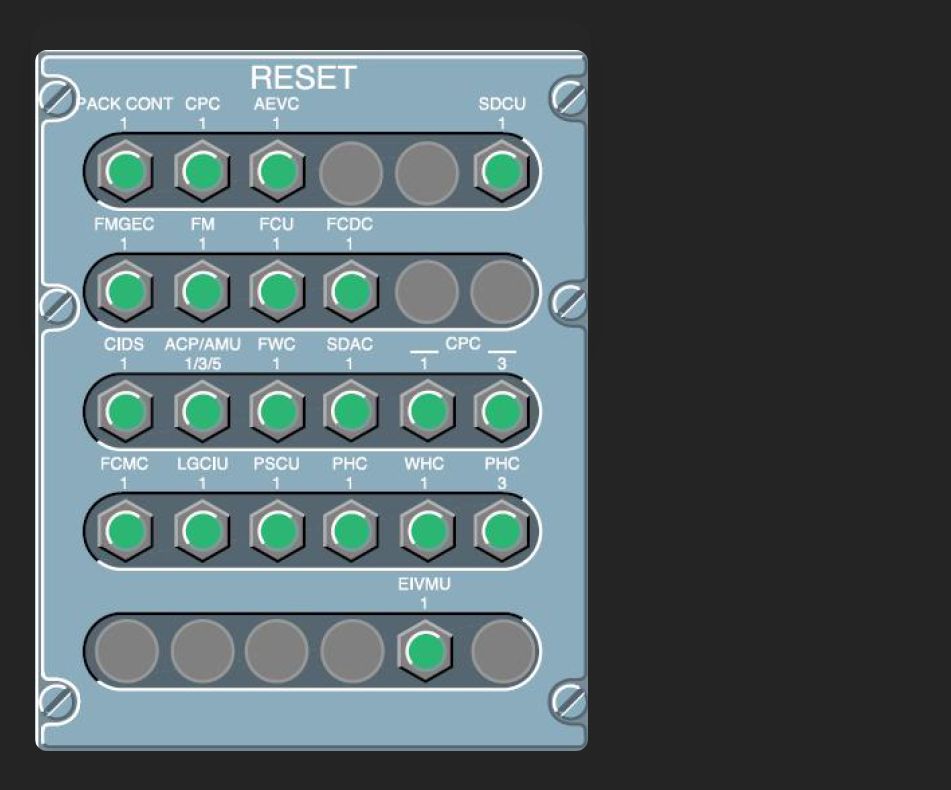
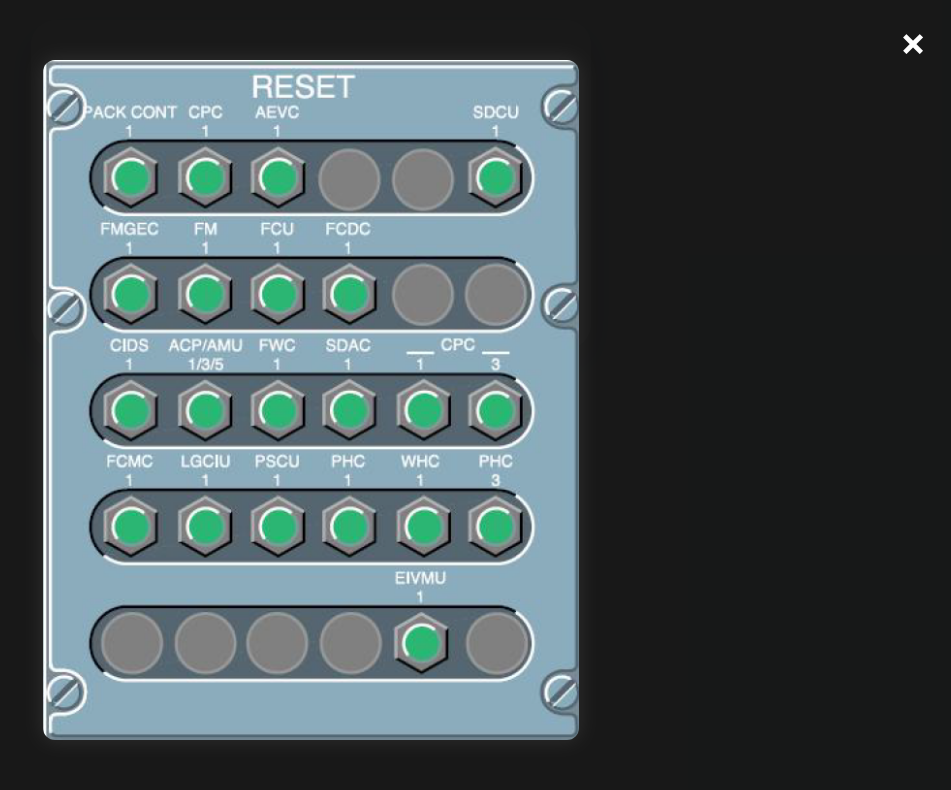
Before and after one commit to umit219/a330-accpanel-umitcan, a plain HTML site: page reset.html in a window 1280 px wide. Both pictures are taken after a click on the button "LH RESET PANEL". Shown: the whole page, without its empty margins (329-1280 px from the left). Drawn offline with Linux system fonts and the light colour scheme.

Commit message:
reset.html

```diff
--- a/reset.html
+++ b/reset.html
@@ -15,7 +15,7 @@
             justify-content: center;
         }
 
-        /* BEYAZ ŞABLON (Birebir bilgiler.html ölçüleri) */
+        /* BEYAZ ŞABLON */
         .container {
             max-width: 500px;
             width: 100%;
@@ -26,18 +26,17 @@
             position: relative;
         }
 
-        /* ÜST MENÜ LİNKİ (Birebir bilgiler.html stili) */
+        /* ÜST MENÜ LİNKİ */
         .back-link {
             text-decoration: none;
             color: #666;
             font-size: 14px;
             display: block;
-            text-align: left; /* Sola hizalı */
+            text-align: left;
             margin-bottom: 30px;
             transition: 0.3s;
             cursor: pointer;
         }
-        /* Bilgiler.html'deki hover rengi #3498db (Mavi) idi, onu uyguladım */
         .back-link:hover { color: #3498db; }
 
         h1 {
@@ -80,10 +79,43 @@
         .ata-tag { position: absolute; top: 15px; right: 15px; background:#1a3a5a; color:#fff; padding:5px 9px; border-radius:8px; font-size: 11px; font-weight: bold; }
         .warning-msg { color:#c0392b; font-weight:bold; font-size:16px; margin-right: 50px; display: block; }
         .reset-proc { background:#f8f9fa; border: 1px dashed #ccc; padding: 10px; border-radius: 10px; margin-top: 10px; font-size: 14px; line-height: 1.6; color: #333; }
-        .cb-loc { font-size: 13px; color: #3498db; margin-top: 10px; font-weight: 600; }
+        .cb-loc { font-size: 13px; color: #7f8c8d; margin-top: 10px; font-weight: 600; }
 
-        .modal { display:none; position:fixed; inset:0; background:rgba(0,0,0,.85); justify-content:center; align-items:center; z-index:999; }
-        .modal img { max-width:90%; max-height:90%; border-radius:12px; }
+        .cb-link {
+            color: #3498db;
+            text-decoration: underline;
+            cursor: pointer;
+            margin-right: 5px;
+        }
+
+        /* MODAL VE X BUTONU TASARIMI */
+        .modal {
+            display:none;
+            position:fixed;
+            inset:0;
+            background:rgba(0,0,0,0.9);
+            justify-content:center;
+            align-items:center;
+            z-index:999;
+        }
+        .modal img {
+            max-width:90%;
+            max-height:85%;
+            border-radius:12px;
+            box-shadow: 0 0 20px rgba(255,255,255,0.1);
+        }
+        .close-btn {
+            position: absolute;
+            top: 20px;
+            right: 25px;
+            font-size: 45px;
+            color: white;
+            font-weight: bold;
+            cursor: pointer;
+            transition: 0.3s;
+            line-height: 1;
+        }
+        .close-btn:hover { color: #e67e22; }
     </style>
 </head>
 <body>
@@ -105,7 +137,8 @@
 </div>
 
 <div id="panelModal" class="modal" onclick="closePanel()">
-    <img id="panelImage" src="">
+    <span class="close-btn">&times;</span>
+    <img id="panelImage" src="" onclick="event.stopPropagation()">
 </div>
 
 <script src="resetData.js"></script>
@@ -139,16 +172,19 @@
         counter.innerText = results.length + " sonuç bulundu";
 
         results.forEach(r => {
+            const cbArray = r.cbs.split(',');
+            const cbLinks = cbArray.map(cb => {
+                const trimmedCB = cb.trim();
+                return `<a href="cb.html?search=${encodeURIComponent(trimmedCB)}" class="cb-link">${trimmedCB}</a>`;
+            }).join(', ');
+
             resultsContainer.innerHTML += `
             <div class="reset-card">
                 <span class="ata-tag">ATA ${r.ata}</span>
                 <span class="warning-msg">${r.msg}</span>
                 <div style="font-size:12px; color:#7f8c8d; font-style:italic; margin:5px 0;">📌DISPATCH: ${r.condition}</div>
                 <div class="reset-proc"><b>Reset:</b><br>${r.reset}</div>
-
-<div class="cb-loc">
-        📍CBs: <a href="cb.html?search=${encodeURIComponent(r.cbs)}" style="color: #3498db; text-decoration: underline; cursor: pointer;">${r.cbs}</a>
-
+                <div class="cb-loc">📍CBs: ${cbLinks}</div>
             </div>`;
         });
     });
@@ -156,9 +192,11 @@
     function openPanel(p) {
         document.getElementById("panelImage").src = p === "lh" ? "lh1.png" : "rh2.png";
         document.getElementById("panelModal").style.display = "flex";
+        document.body.style.overflow = "hidden"; // Arka plan kaymasını engeller
     }
     function closePanel() {
         document.getElementById("panelModal").style.display = "none";
+        document.body.style.overflow = "auto"; // Kaymayı geri açar
     }
 </script>
 
```
